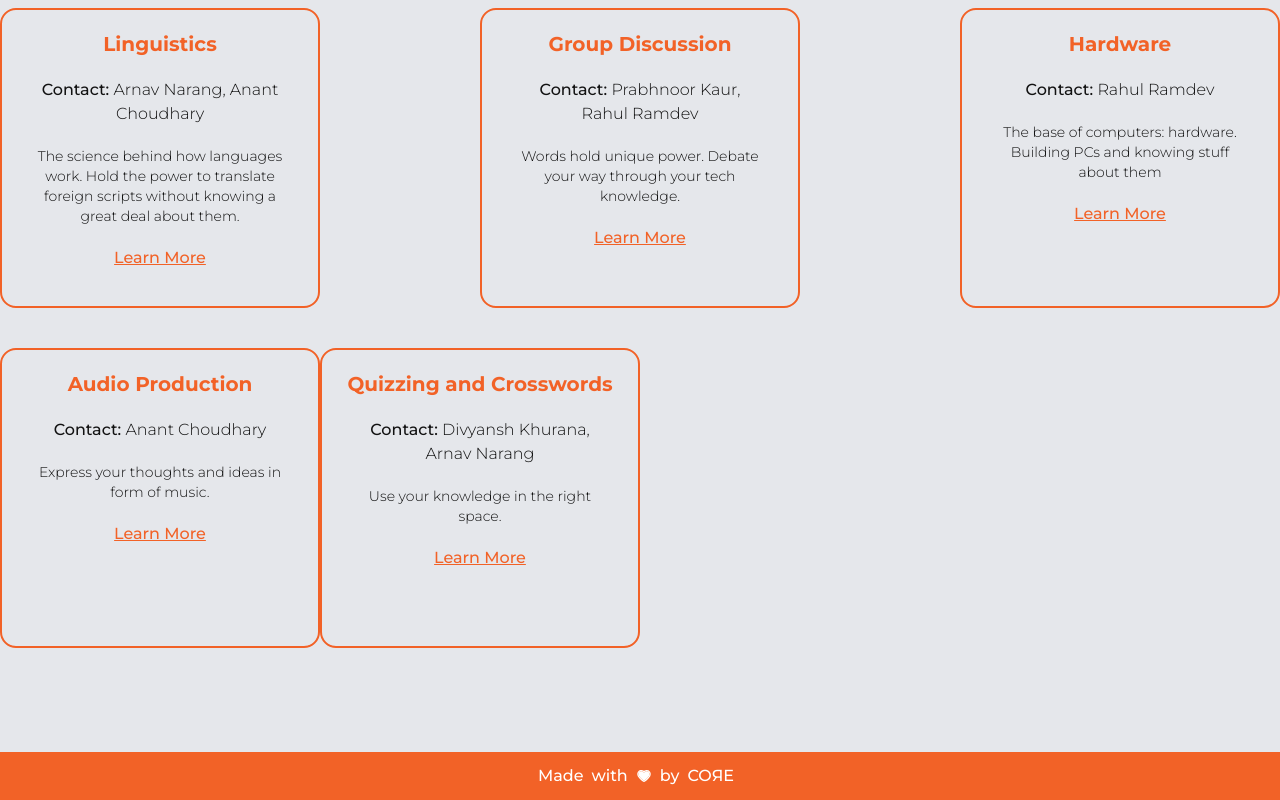
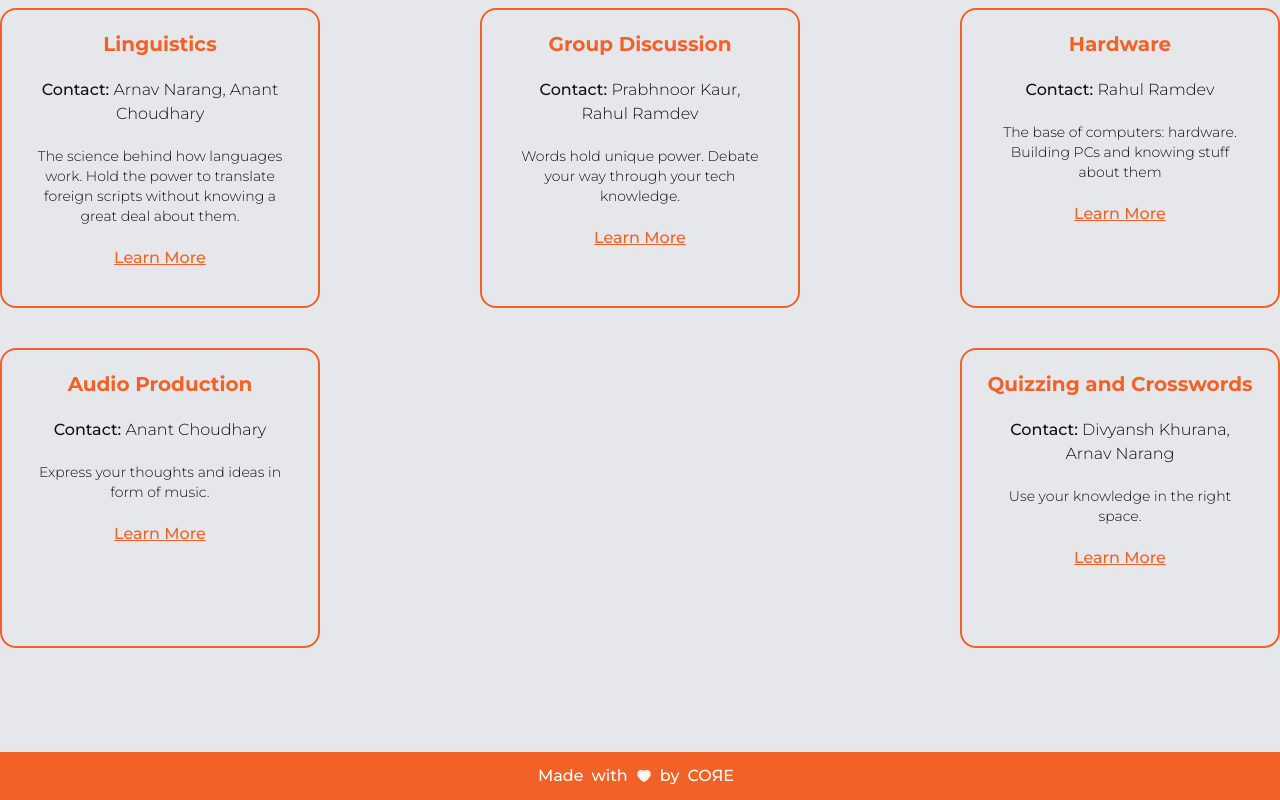
Before and after one commit to Jai-Nanda/core16-website, a Next.js app: page /resources in a window 1280 px wide. Shown: the part 1134-1934 px from the top of the page. Built offline with nearby package versions, Linux system fonts and the light colour scheme.

Commit message:
Update resources.tsx

```diff
--- a/pages/resources.tsx
+++ b/pages/resources.tsx
@@ -84,7 +84,7 @@ export default function events() {
       </div>
 
       </div>
-      <div className="flex flex-col items-center justify-between sm:flex sm:flex-row sm:justify-start  sm:items-center max-w-7xl m-auto">
+      <div className="flex flex-col items-center justify-between sm:flex sm:flex-row sm:justify-between  sm:items-center max-w-7xl m-auto">
 
 {dataResource5.map(({name, link, description2, contact}) => (
   <div key={""} className='border-[2px] w-80 min-h-[300px] border-primary-color rounded-2xl mb-10 ' >
```
